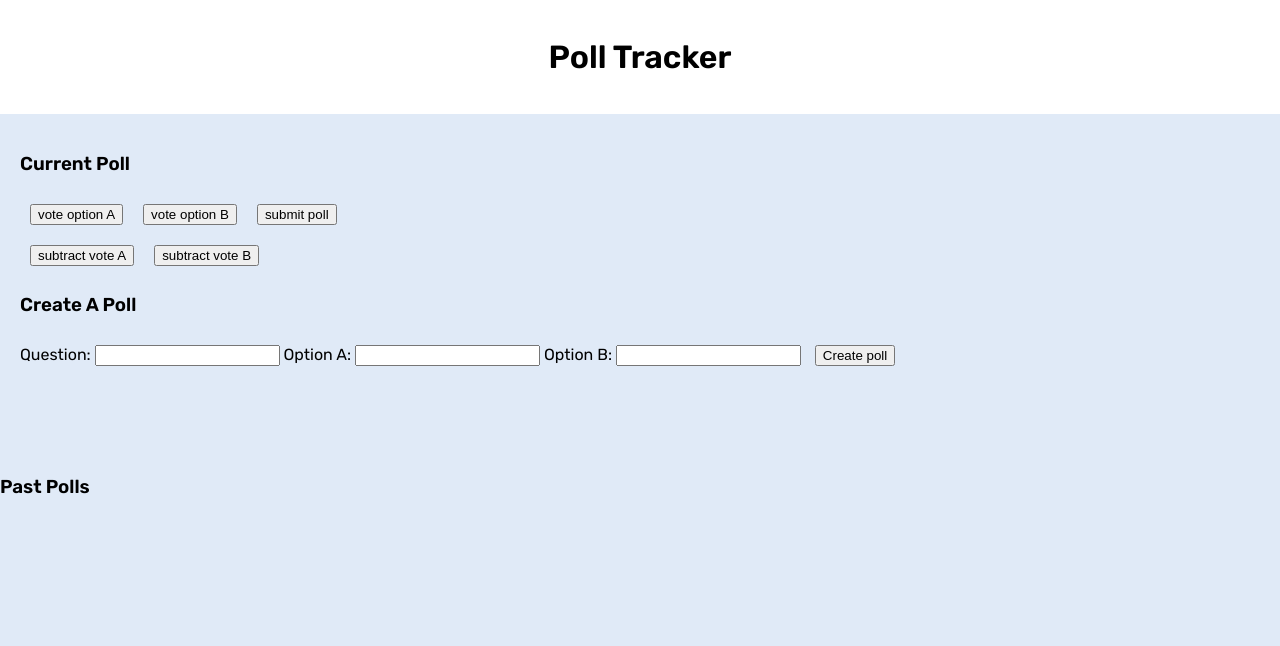
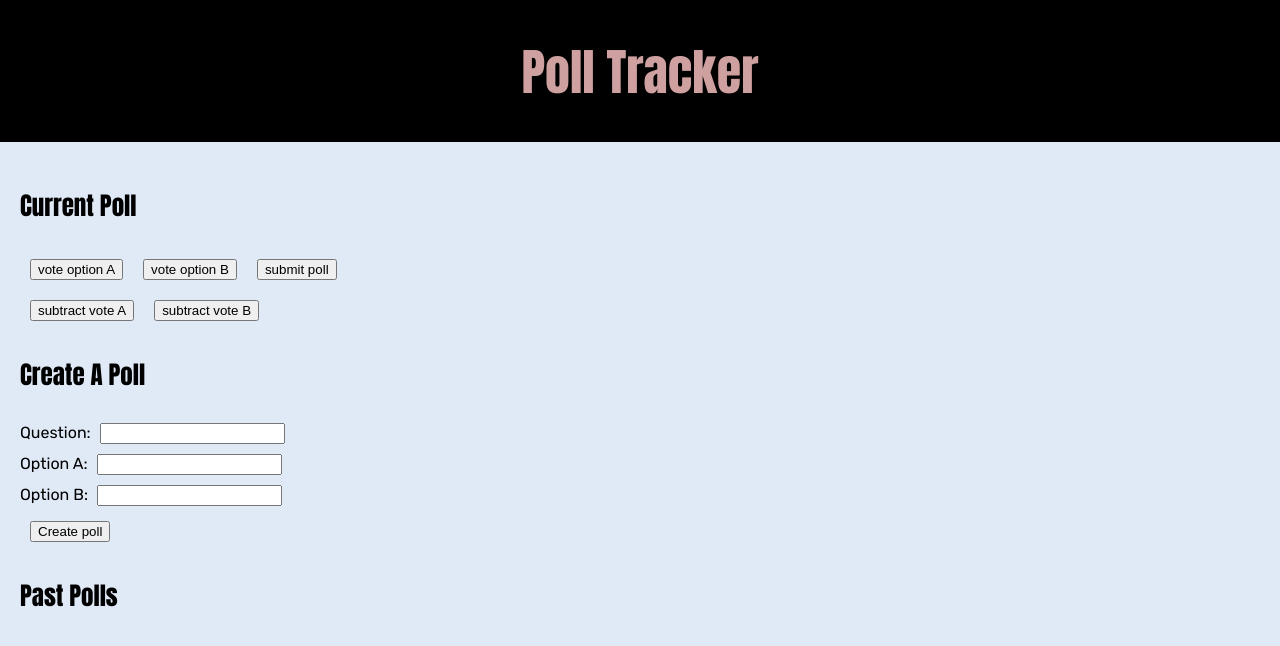
Before and after one commit to kyle-j-mccall/poll-tracker-from-scratch, a plain HTML site: page index.html in a window 1280 px wide. Drawn offline with Linux system fonts and the light colour scheme.

Commit message:
adds basic styling and flex properties

```diff
--- a/app.js
+++ b/app.js
@@ -24,7 +24,6 @@ let optionATally = 0;
 let optionBTally = 0;
 
 pollForm.addEventListener('submit', (e) => {
-    console.log(e);
     e.preventDefault();
     const data = new FormData(pollForm);
 
--- a/index.html
+++ b/index.html
@@ -39,22 +39,28 @@
         <section class="input-section">
             <form id="poll-form">
                 <h3>Create A Poll</h3>
+                <div>
                     <label>
                         Question:
                         <input id="question-input" name="question">
                     </label>
+                </div>
+                <div>
                     <label>
                         Option A:
                         <input id="option-a-input" name="option-a">
                     </label>
+                </div>
+                <div>
                     <label>
                         Option B:
                         <input id="option-b-input" name="option-b">
                     </label>
+                </div>
                 <button id="create-poll-button">Create poll</button>
             </form>
         </section>
-    </main>
+
         <section class="past-poll-section">
             <h3>
                 Past Polls
@@ -63,7 +69,7 @@
 
             </div>
         </section>
-
+    </main>
 
 
 
--- a/render-utils.js
+++ b/render-utils.js
@@ -6,8 +6,8 @@ export function renderCurrentPoll(question, optionA, optionB, optionATally, opti
     const optionBEl = document.createElement('p');
     const optionBTallyEl = document.createElement('p');
 
-    optionATallyEl.textContent = `votes: ${optionATally}`;
-    optionBTallyEl.textContent = `votes: ${optionBTally}`;
+    optionATallyEl.textContent = `votes A: ${optionATally}`;
+    optionBTallyEl.textContent = `votes B: ${optionBTally}`;
 
     userQuestionEl.textContent = question;
     optionAEl.textContent = optionA;
--- a/styles/global.css
+++ b/styles/global.css
@@ -17,11 +17,32 @@ header {
     display: flex;
     align-items: center;
     justify-content: center;
-    background-color: var(--header-background);
+    background-color: black;
+    color: rgb(207, 160, 160);
+    font-family: Impact, Haettenschweiler, 'Arial Narrow Bold', sans-serif;
+    font-size: 25px;
+}
+
+h3 {
+    font-family: Impact, Haettenschweiler, 'Arial Narrow Bold', sans-serif;
+    font-size: 25px;
+}
+
+.current-poll {
+    display: flex;
+}
+
+input {
+    margin: 5px;
 }
 
 .rendered-poll-container {
-
+    margin: 10px;
+    border: 2px solid black;
+    padding: 10px;
+    border-radius: 8px;
+    text-align: center;
+    background-color: darkgrey;
 }
 
 #past-poll-container {
@@ -29,13 +50,17 @@ header {
 
 }
 
-#past-poll-container div {
+/* #past-poll-container div {
     margin: 10px;
     border: 2px solid black;
-}
+    padding: 10px;
+    border-radius: 8px;
+    text-align: center;
+    background-color: darkgrey;
+} */
 
 .input-section {
-    display: block;
+    display: flex;
 
 }
 
@@ -45,6 +70,7 @@ button {
 
 .vote-buttons {
     display: flex;
+
 
 }
 
```
Lines whose indentation alone changed are shown as unchanged.
